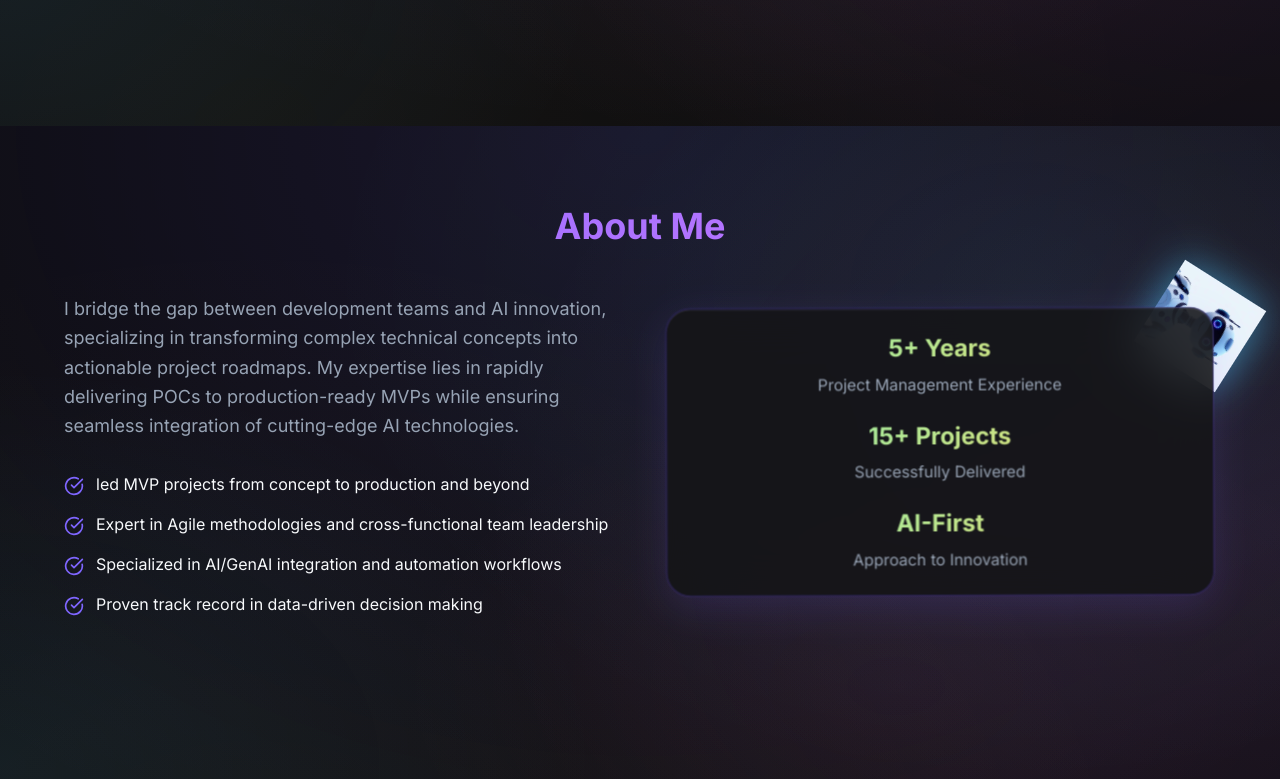
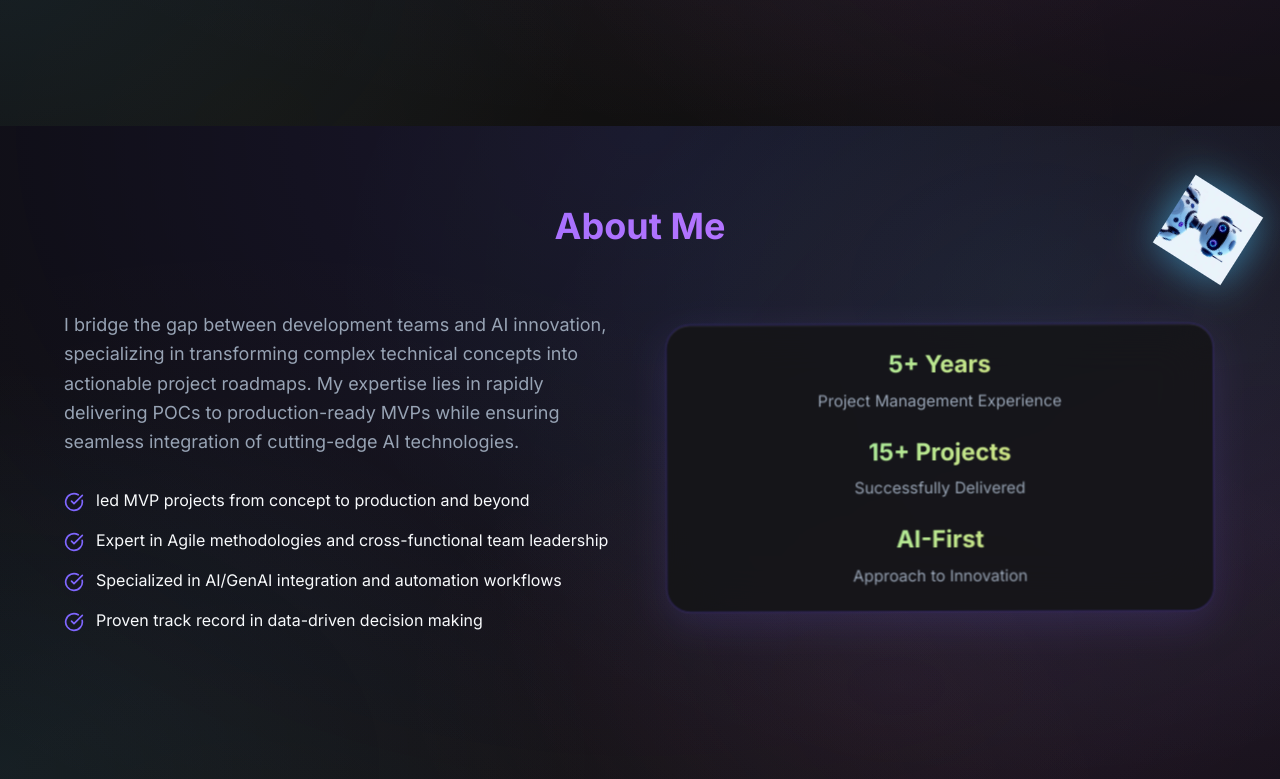
Before and after one commit to ortall0201/ortal-agile-ai-hub, a React (Vite) app: page / in a window 1280 px wide. Shown: the part 674-1453 px from the top of the page. Built offline with nearby package versions, Linux system fonts and the light colour scheme.

Commit message:
Move AI robot to About title
Adjusted the placement of the animated AI robot in the About section to be near the title.
-edited src/components/sections/About.tsx

```diff
--- a/src/components/sections/About.tsx
+++ b/src/components/sections/About.tsx
@@ -15,7 +15,17 @@ export const About = () => {
   return (
     <section id="about" className="py-20 px-6">
       <div className="max-w-6xl mx-auto">
+        <div className="relative mb-16">
           <SectionTitle>About Me</SectionTitle>
+          {/* AI Robot near title */}
+          <div className="absolute -top-4 -right-8 w-20 h-20 ai-robot">
+            <img
+              src={aiRobotImage}
+              alt="AI Robot"
+              className="w-full h-full object-contain"
+            />
+          </div>
+        </div>
 
         <div className="grid lg:grid-cols-2 gap-12 items-center">
           <motion.div
@@ -51,16 +61,6 @@ export const About = () => {
             transition={{ duration: 0.6, delay: 0.2 }}
             viewport={{ once: true }}
           >
-            <div className="relative">
-              {/* AI Robot */}
-              <div className="absolute -top-8 -right-8 w-24 h-24 ai-robot">
-                <img
-                  src={aiRobotImage}
-                  alt="AI Robot"
-                  className="w-full h-full object-contain"
-                />
-              </div>
-
             <GlowCard className="text-center about-floating-card">
               <div className="space-y-6">
                 <div>
@@ -77,7 +77,6 @@ export const About = () => {
                 </div>
               </div>
             </GlowCard>
-            </div>
           </motion.div>
         </div>
       </div>
```
Lines whose indentation alone changed are shown as unchanged.
